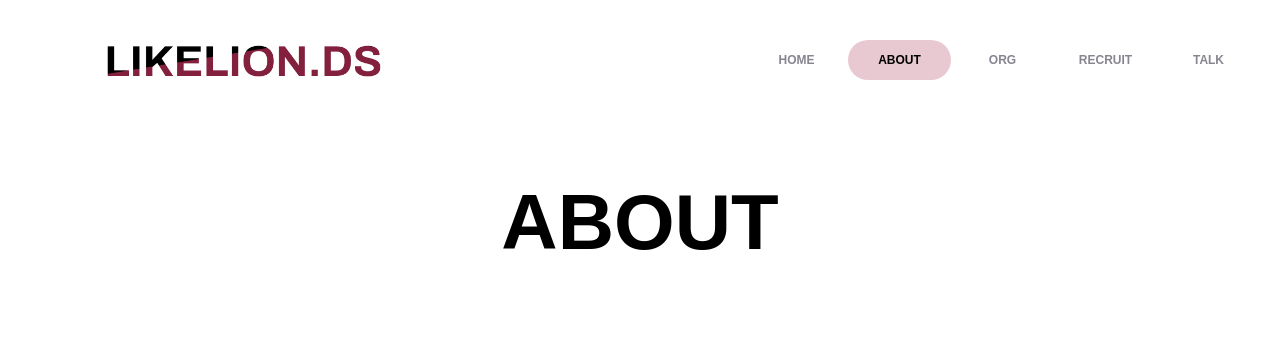
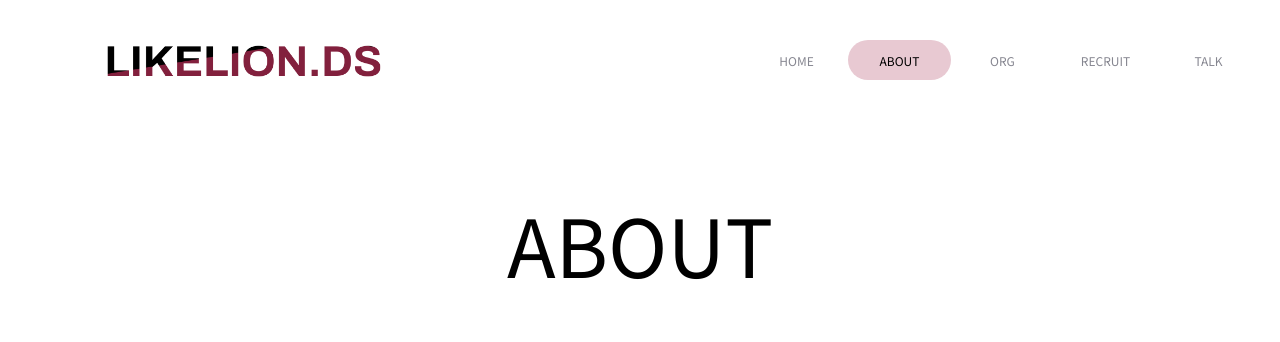
Before and after one commit to kknari/2023likelion, a Django app: template templates/about.html in a window 1280 px wide. Shown: the top 342 px of the page. Run offline with Django 4.2, Linux system fonts and the light colour scheme; the template is opened without the code that fills it, so the values that code supplies are empty; some web fonts are replaced.

Commit message:
타이틀 맞추기

```diff
--- a/static/css/about.css
+++ b/static/css/about.css
@@ -54,9 +54,9 @@
     }
 
     .about-title{
-        font-size: 88px;
+        font-size: 80px;
         font-weight: bold;
-        margin-top: 56px;
+        margin-top: 75px;
     }
 
     .info-text-wrap{
@@ -144,9 +144,8 @@
     }
 
     .about-title{
-        font-size: 88px;
-        font-weight: bold;
-        margin-top: 56px;
+        font-size: 80px;
+        margin-top: 75px;
     }
 
     .swiper{
@@ -292,10 +291,8 @@
     }
 
     .about-title{
-        font-size: 78px;
-        font-weight: bold;
-        margin-top: 56px
-        ;
+        font-size: 80px;
+        margin-top: 75px;
     }
 
     .info-text-wrap{
--- a/static/css/org.css
+++ b/static/css/org.css
@@ -1,6 +1,6 @@
 .maintitle{
     text-align: center;
-    margin-top: 56px;
+    margin-top: 75px;
 }
 .orgContent{
     padding: 80px;
@@ -69,7 +69,7 @@
         margin: 20px;
     }
 }
-@media screen and (max-width: 1440px) {
+@media screen and (max-width: 1439px) {
     .member{
         padding: 20px 80px;
     }
--- a/static/css/recruit.css
+++ b/static/css/recruit.css
@@ -17,8 +17,8 @@ body{
     line-height: 1.2;
     text-align: center;
     margin:  0 auto;
-    font-size: 50px;
-    margin-top : 40px;
+    font-size: 80px;
+    margin-top : 75px;
     animation: fadeInUp 1s;
 }
 
--- a/static/css/talk.css
+++ b/static/css/talk.css
@@ -16,8 +16,8 @@ body{
     line-height: 1.2;
     text-align: center;
     margin:  0 auto;
-    font-size: 50px;
-    margin-top : 40px;
+    font-size: 80px;
+    margin-top : 75px;
     animation: fadeInUp 1s;
 }
 
--- a/templates/about.html
+++ b/templates/about.html
@@ -4,6 +4,7 @@
   {% block extrahead %}
   <link rel="stylesheet" href="{% static './css/main.css' %}">
   <link rel="stylesheet" href="{% static './css/about.css' %}">
+  <link rel="stylesheet" href="{% static './css/talk.css' %}">
   <meta name="viewport" content="width=device-width, initial-scale=1, minimum-scale=1, maximum-scale=1" />
   <link rel="stylesheet" href="{% static './css/swiper-bundle.min.css' %}" />
   {% endblock %}
@@ -12,7 +13,7 @@
 {% block content%}
 <body>
   <div class="about">
-        <h1 class="about-title">ABOUT</h1>
+        <h1 class="title">ABOUT</h1>
 
         <div class="img-wrap-large">
             <div class="swiper-slide-d">
```
Also changed, not shown: templates/org.html (+4 -3 lines).
